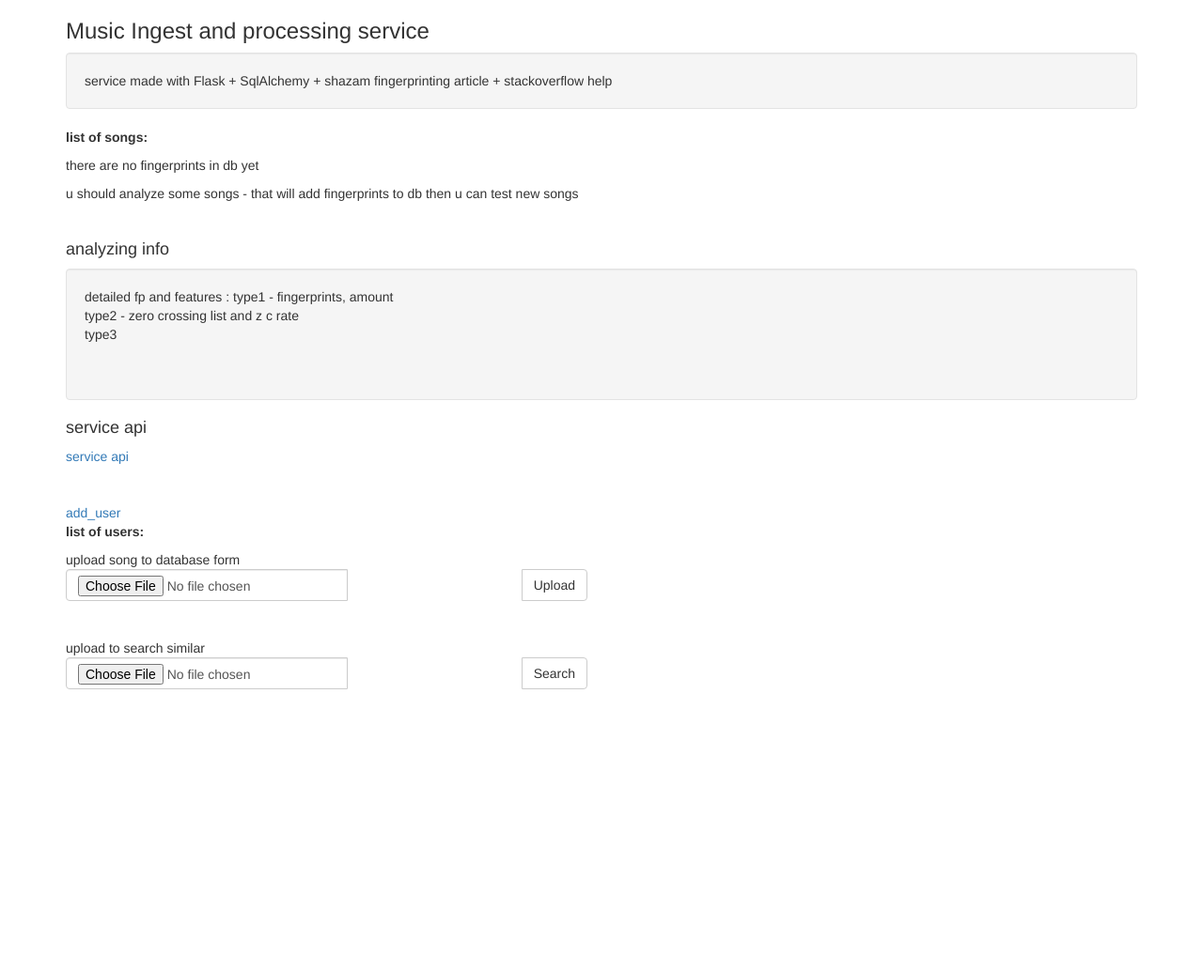
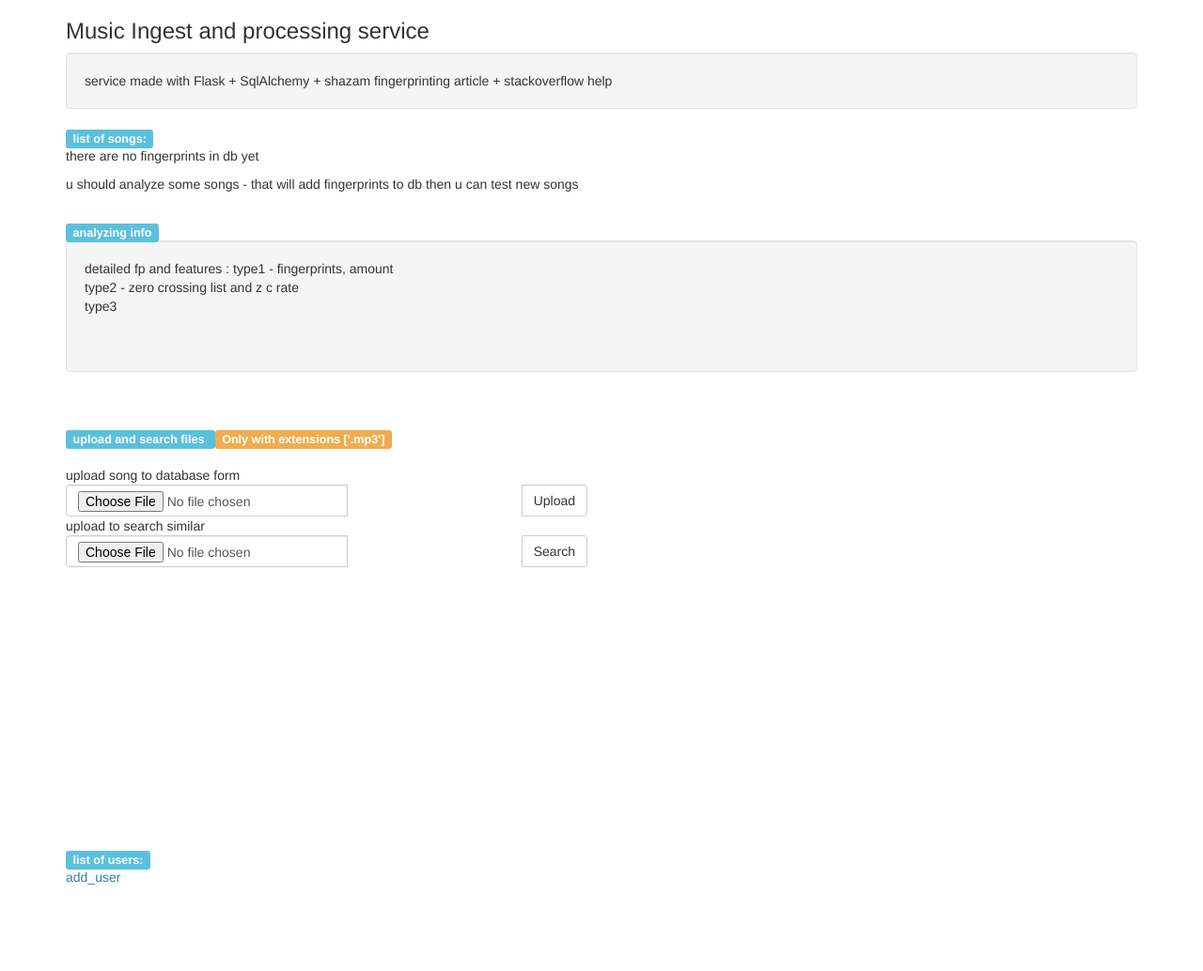
Before and after one commit to igorshagadeev/ming, a Flask app: page / in a window 1280 px wide. Shown: the whole page at 94% size. After the commit the page ends 942 px from the top, so only its background shows below. Run offline with Flask 2, Linux system fonts and the light colour scheme; data that the repository does not hold is empty; parts of the project's set-up code (start-up, migrations or seed data) failed here and were passed over; some libraries are stand-ins or nearby versions.

Commit message:
improve uploading with temp file, improve settings + extensions in 1 place, replace doubling article, impr template,

```diff
--- a/ming_service/app.py
+++ b/ming_service/app.py
@@ -24,15 +24,12 @@ from tools import database_exists
 
 from models import User, Song, Fingerprint
 
+import tempfile
 import random
 import os
 
 from ming.ming import Ming
-
-
-
-#TODO
-# import setting to project
+from settings import EXTENSIONS, UPLOAD_FOLDER
 
 
 
@@ -51,7 +48,7 @@ def hello():
     users = User.query.all()
     songs = Song.query.all()
 
-    return render_template('main.html', users = users, songs = songs)
+    return render_template('main.html', users = users, songs = songs, extensions = EXTENSIONS)
 
 
 
@@ -67,22 +64,43 @@ def song(song_id):
 
 
 
-UPLOAD_FOLDER = '/tmp/'
-ALLOWED_EXTENSIONS = set(['mp3'])
 
-app.config['UPLOAD_FOLDER'] = UPLOAD_FOLDER
+ALLOWED_EXTENSIONS = set(EXTENSIONS)
+def allowed_file(filename):
+    return '.' in filename and \
+           filename.rsplit('.', 1)[1] in ALLOWED_EXTENSIONS
+
+
+
 
 
 @app.route('/upload', methods=['POST'])
 def upload_file():
+    """
+    upload file to temporary, thend send to ming to process it
+    and save features to database
+    """
+    f = request.files['file']
+    if not (f and allowed_file(f.filename)):
+        return redirect(url_for('hello'))
 
-    f = request.files['file']
+    if UPLOAD_FOLDER:
+        filepath = os.path.join(UPLOAD_FOLDER, secure_filename(f.filename))
+    else:
+        extension = secure_filename(f.filename).split('.')[-1]
+        temp = tempfile.NamedTemporaryFile(suffix = '.'+extension)
+        filepath = temp.name
 
-    filepath = os.path.join(app.config['UPLOAD_FOLDER'], secure_filename(f.filename))
     print filepath
     f.save(filepath)
 
     result = process_file(filepath)
+
+    try:
+        f.close()
+        temp.close()
+    except:
+        print 'cant delete'
 
     return result
 
@@ -90,38 +108,39 @@ def upload_file():
 
 @app.route('/upload_search', methods=['POST'])
 def upload_search():
+    """
+    upload file to temporary, thend send to ming to process it
+    and compare to features in database
 
+    return Counter object [(song1.id, N finds),(song2.id, M finds),]
+    """
     f = request.files['file']
+    if not (f and allowed_file(f.filename)):
+        return redirect(url_for('hello'))
 
-    filepath = os.path.join(app.config['UPLOAD_FOLDER'], secure_filename(f.filename))
+    if UPLOAD_FOLDER:
+        filepath = os.path.join(UPLOAD_FOLDER, secure_filename(f.filename))
+    else:
+        extension = secure_filename(f.filename).split('.')[-1]
+        temp = tempfile.NamedTemporaryFile(suffix = '.'+extension)
+        filepath = temp.name
+
     print filepath
     f.save(filepath)
 
     result = compare_file(filepath)
+
+    try:
+        f.close()
+        temp.close()
+    except:
+        print 'cant delete'
 
     return result
 
 
 
 
-#TODO
-################################
-#
-#   flask views grab form db module
-#        - grab list of songs
-#
-################################
-#
-#   views send to processing service
-#       process_file - send file to processing
-#
-################################
-
-
-
-#TODO
-# write def to processing service
-# deal with uploaded file
 def process_file(filepath):
 
     m = Ming()
--- a/ming_service/ming/ming.py
+++ b/ming_service/ming/ming.py
@@ -162,23 +162,26 @@ class Ming(object):
 
     def extract_tags(self, filepath):
         """
-        extract tags from file
+        extract tags from mp3 file
         """
-        import eyed3
+        try:
+            import eyed3
 
+            audiofile = eyed3.load(filepath)
 
-        audiofile = eyed3.load(filepath)
+            artist = audiofile.tag.artist
+            title = audiofile.tag.title
+            genre = audiofile.tag.genre
 
-        artist = audiofile.tag.artist
-        title = audiofile.tag.title
-        genre = audiofile.tag.genre
+            if genre:
+                genre_name = genre.name
+            else:
+                genre_name = None
 
-        if genre:
-            genre_name = genre.name
-        else:
-            genre_name = None
+            return (artist, title, genre_name)
 
-        return (artist, title, genre_name)
+        except AttributeError:
+            return ('only mp3','only mp3','only mp3')
 
     def get_text(self, artist, title):
         """
@@ -274,11 +277,13 @@ class Ming(object):
     def compare_file(self, filepath, max_common=10):
         """
         process file to fingerprints and search in database
-        similar, setting treshold to 1% ?
+        for similar, setting treshold to 1% ?
         """
-
+        print filepath
         # check file format and use appropriate handler
         file_format = filepath.split('.')[-1]
+        if not file_format:
+            file_format = 'mp3'
         handler = formatHandlerFactory.get_handler(file_format)
 
         # get tags
--- a/ming_service/templates/main.html
+++ b/ming_service/templates/main.html
@@ -10,7 +10,11 @@
   <title>Ming template</title>
 
   {# Le styles -#}
-
+    <style>
+        .label {
+            font-size:0.9em;
+        }
+    </style>
 </head>
 
 <body>
@@ -25,7 +29,7 @@
     </div>
 
 
-    <p><b>list of songs:</b></p>
+    <span class="label label-info"><b>list of songs:</b></span>
     {% if songs %}
     <table class="table">
         <thead>
@@ -57,7 +61,7 @@
 
         <br/>
 
-    <h4> analyzing info </h4>
+    <span class="label label-info"><b> analyzing info </b></span>
     <div class="well">
         detailed fp and features :
         type1 -  fingerprints, amount  <br/>
@@ -67,24 +71,19 @@
         <br/>
     </div>
 
-    <h4> service api </h4>
-    <a href="#">service api </a><br/>
+   <!-- <span class="label label-info"><b> service api </b></span>
+    <a href="#">service api </a><br/>-->
 
-     <br/>
-     <br/>
-    <a href="{{ url_for('add_user') }}"> add_user </a>
-
-
-    <p><b>list of users:</b></p>
-    <ul>
-    {% for u in users %}
-        <li>{{ u }} - {{ u.email}}</li>
-    {% endfor %}
-    </ul>
+    <br/>
+    <br/>
 
 
 
 
+
+    <span class="label label-info"> upload and search files </span>
+    <span class="label label-warning">Only with extensions {{extensions}}</span>
+    <br/> <br/>
     <div class="row">
         <div class="col-lg-6">
                 upload song to database form <br/>
@@ -98,9 +97,6 @@
                 </form>
         </div>
     </div>
-
-    <br/>
-    <br/>
 
     <div class="row">
         <div class="col-lg-6">
@@ -133,6 +129,17 @@
     <div style="height:300px;weight:100%;"> </div>
     {% block content %}{% endblock %}
 
+    <span class="label label-info"><b>list of users:</b></span>
+    <div>
+        <a href="{{ url_for('add_user') }}"> add_user </a>
+
+        <ul>
+            {% for u in users %}
+                <li>{{ u }} - {{ u.email}}</li>
+            {% endfor %}
+        </ul>
+    </div>
+
 </div>
 
 
--- a/requirements.txt
+++ b/requirements.txt
@@ -1,10 +1,8 @@
 Flask==0.10.1
-flask-sandboy==0.0.3
 Flask-SQLAlchemy==1.0
 Jinja2==2.8
 matplotlib==1.4.3
 numpy==1.9.2
-packaging==15.3
 scipy==0.16.0
 SQLAlchemy==0.9.4
 Werkzeug==0.10.4
```
Also changed, not shown: ming_service/settings.py (+29 -12 lines), 2 other files.
